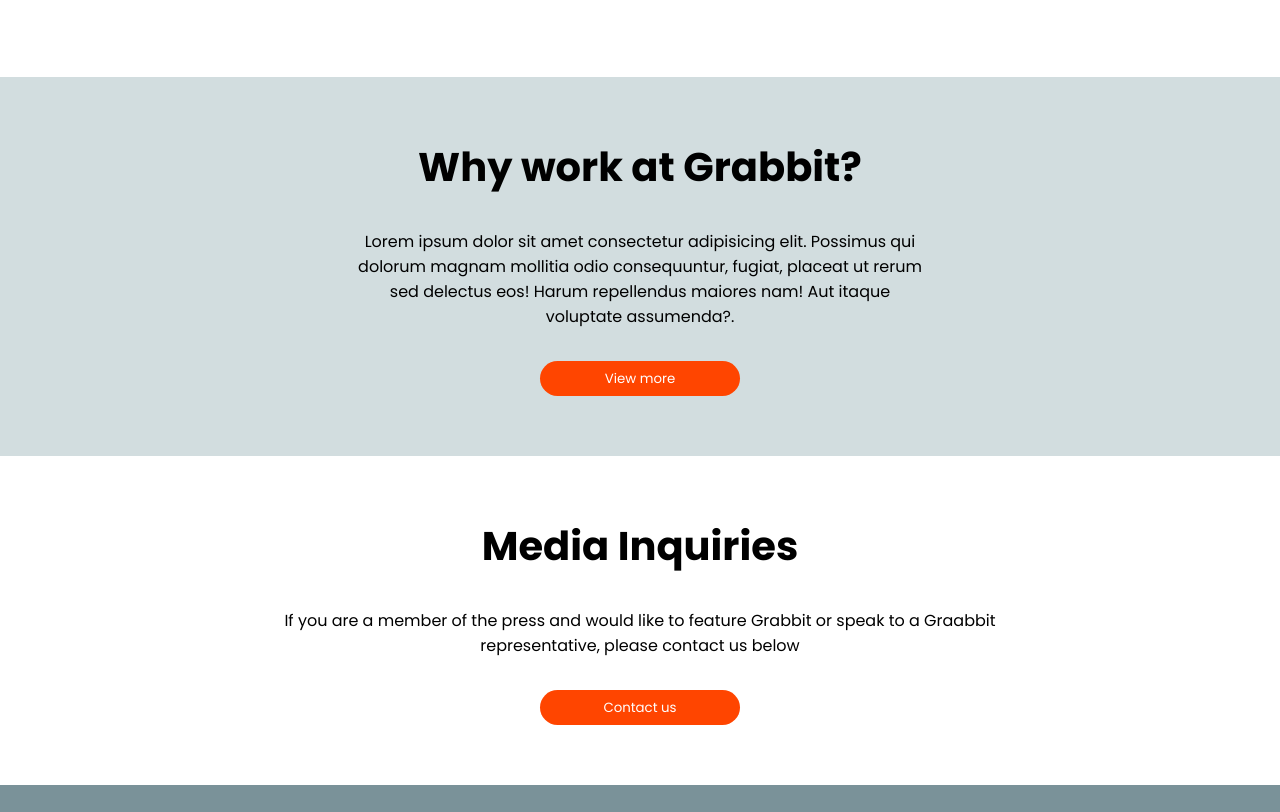
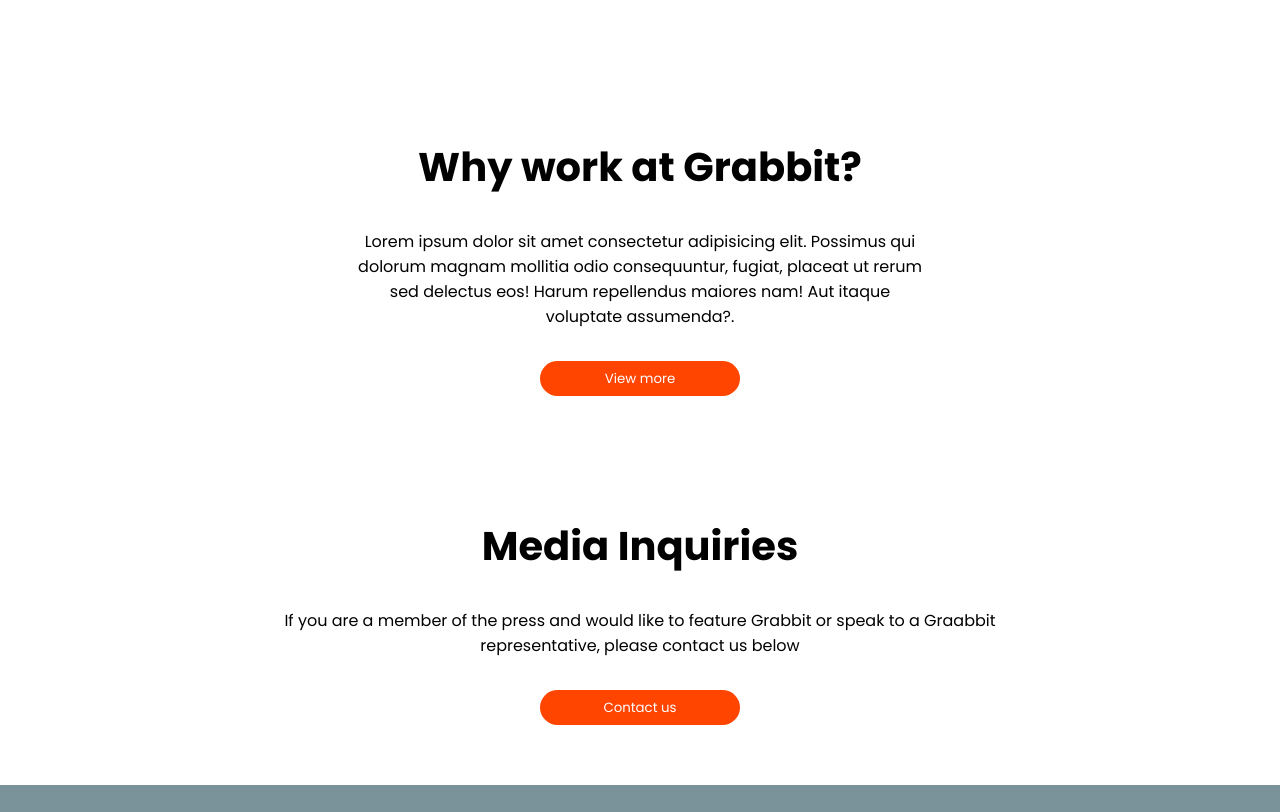
Before and after one commit to franzceck/gibbit, a plain HTML site: page grabbithtml/careers.html in a window 1280 px wide. Shown: the part 4855-5667 px from the top of the page. Drawn offline with Linux system fonts and the light colour scheme; files whose address does not match are found by name.

Commit message:
marlon adova

```diff
--- a/grabbitdesign/careers.css
+++ b/grabbitdesign/careers.css
@@ -426,7 +426,7 @@
 /* hati */
 
 .Displaying {
-  background: #d2dddf;
+  /* background: #d2dddf; */
   padding: 60px;
   margin-top: 5rem;
   width:100%;
```
